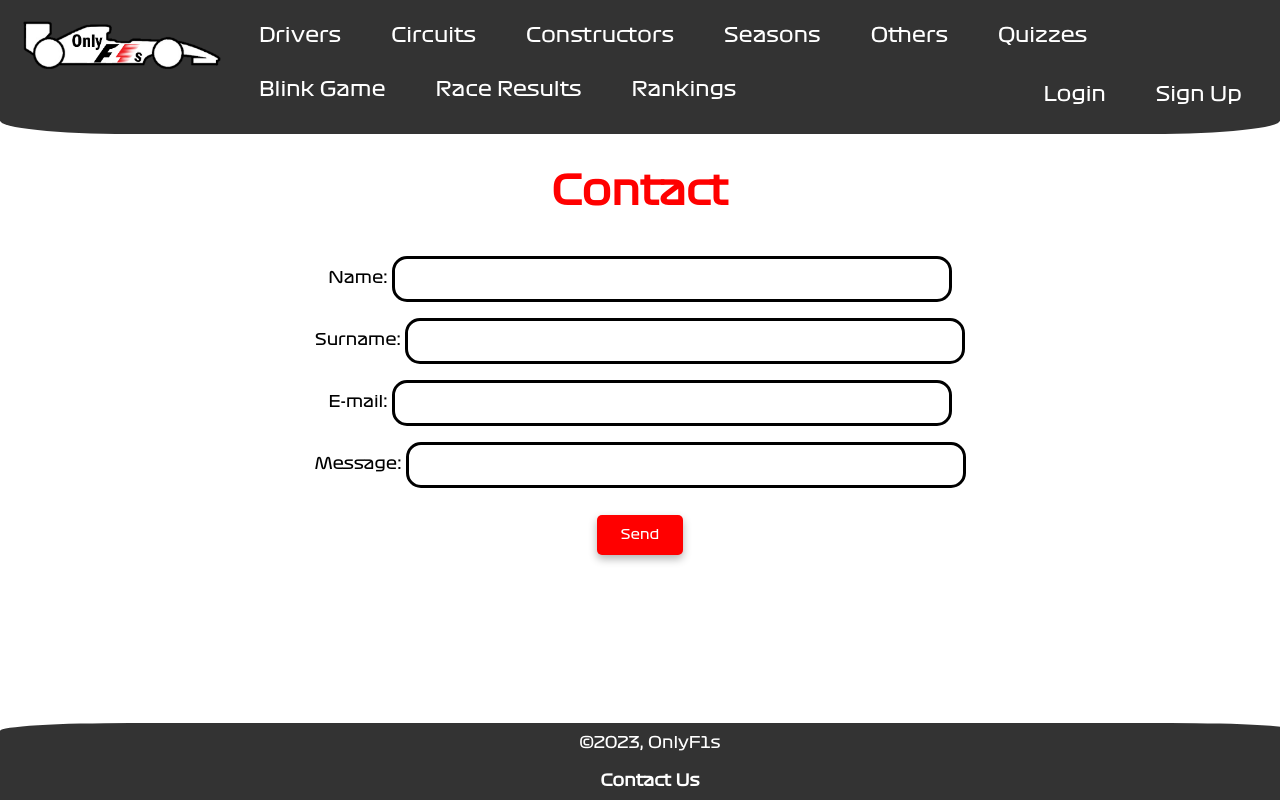
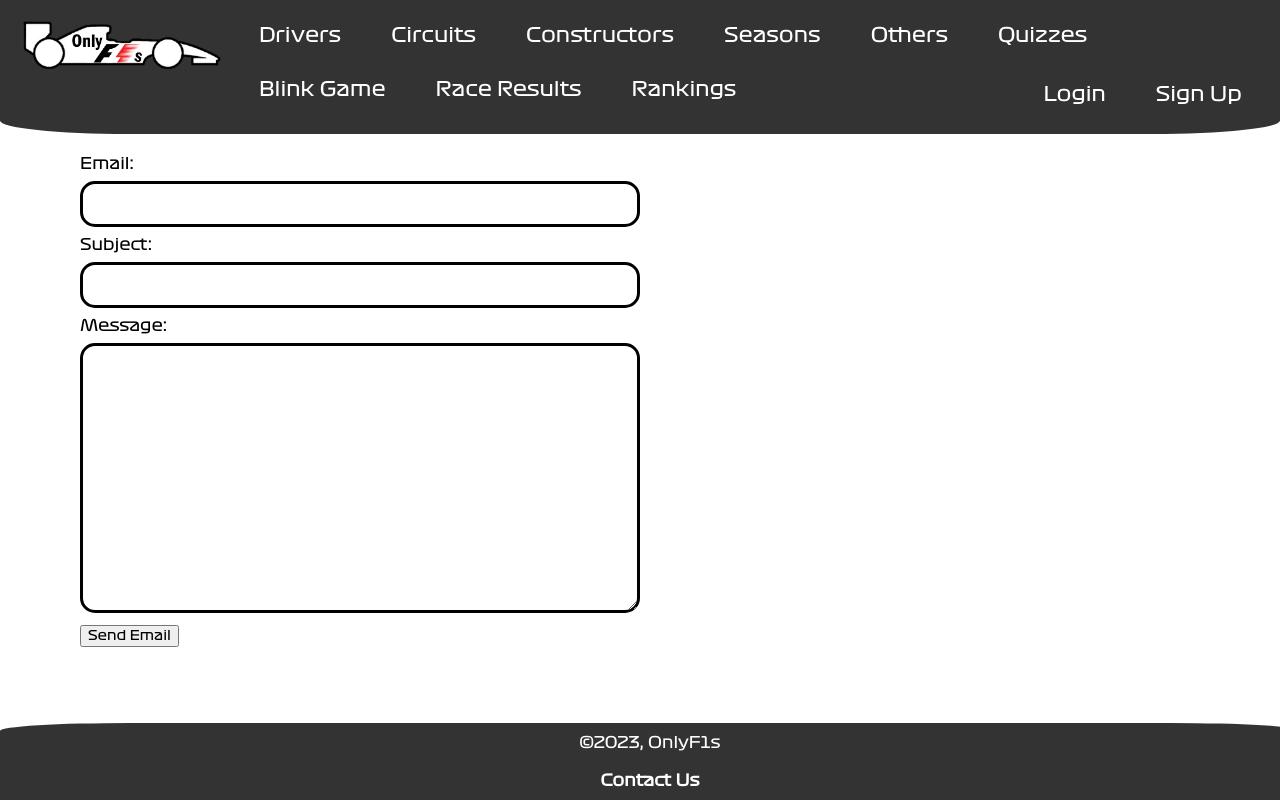
Before and after one commit to itudb2319/itudb2319, a Flask app: page /contact/ in a window 1280 px wide. Run offline with Flask 3, Linux system fonts and the light colour scheme; parts of the project's set-up code (start-up, migrations or seed data) failed here and were passed over.

Commit message:
Update contact.html

```diff
--- a/app/templates/contact.html
+++ b/app/templates/contact.html
@@ -1,27 +1,17 @@
-{% extends 'layout.html' %}
-
-{% block title %}Contact{% endblock %}
+{% extends "layout.html" %}
+{% block title %}OnlyF1s{% endblock %}
+{% block head %}
+    {{ super() }}
+{% endblock %}
 
 {% block content %}
-<h1>Contact</h1>
-
-<div style="text-align: center;">
-    <form>
-        <label for="name">Name:</label>
-        <input type="text" id="name" name="name">
-        <br>
-        <label for="surname">Surname:</label>
-        <input type="text" id="surname" name="surname">
-        <br>
-        <label for="email">E-mail:</label>
-        <input type="email" id="email" name="email">
-        <br>
-        <label for="subject">Message:</label>
-        <input type="text" id="subject" name="subject">
-        <br>
-        <br>
-        <button class="f1-button">Send</button>
+    <form method="post" action="{{ url_for('contact.contact') }}">
+        <label for="email">Email:</label><br>
+        <input type="email" id="email" name="email" required><br>
+        <label for="subject">Subject:</label><br>
+        <input type="text" id="subject" name="subject" required><br>
+        <label for="message">Message:</label><br>
+        <textarea id="message" name="message" rows="15" cols="50" required></textarea><br>
+        <button type="submit">Send Email</button>
     </form>
-    <div>
-
 {% endblock %}
```
